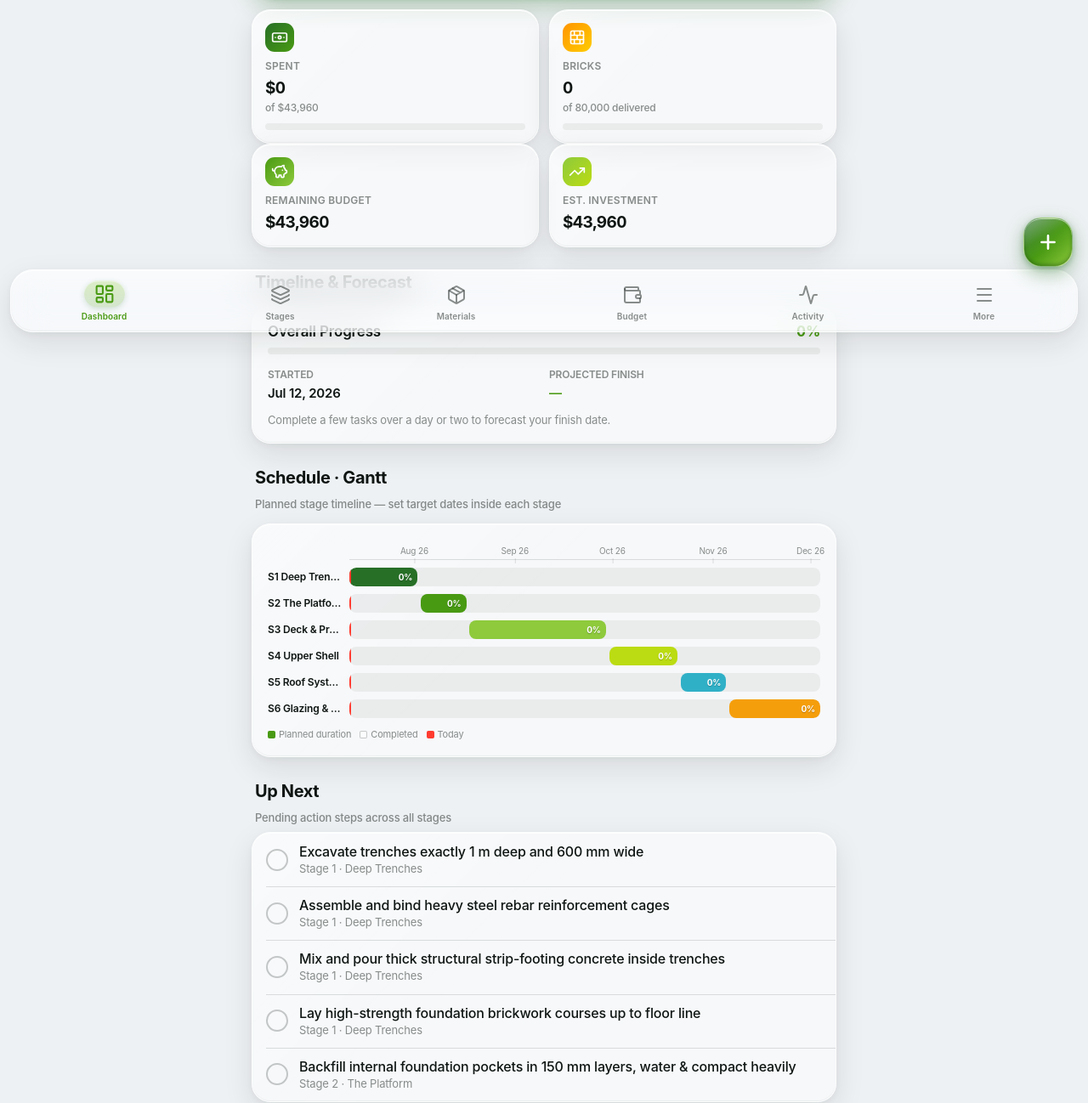
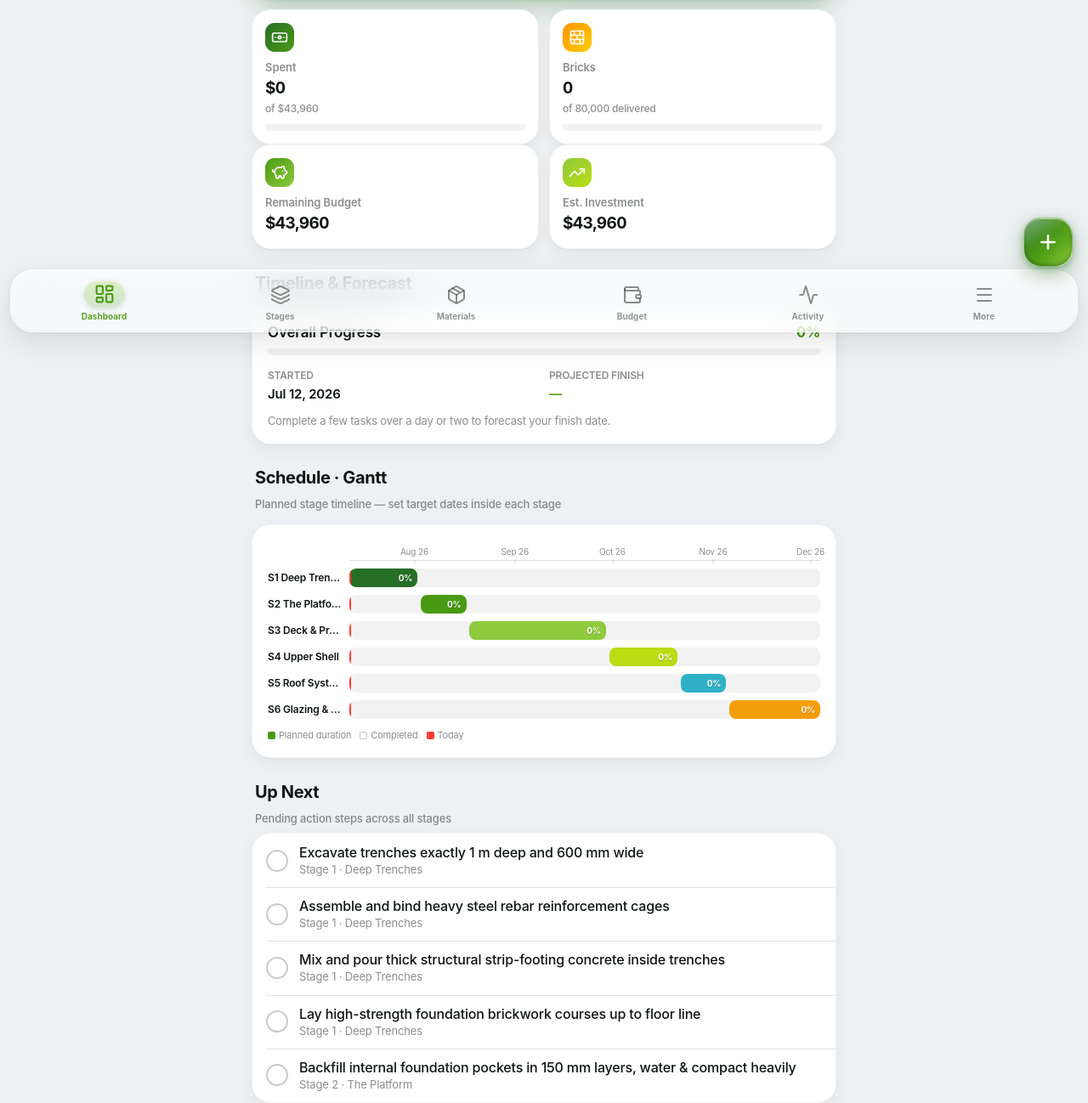
Before and after one commit to blackrossay/buildtrack, a plain HTML site: page index.html in a window 1280 px wide. Shown: the part 400-1698 px from the top of the page at 85% size. Drawn offline with Linux system fonts and the light colour scheme.

Commit message:
Premium iOS material pass: opaque content cards, glass reserved for chrome
Aligns with Apple's design language (per iOS UI Kit): translucent glass
material is for chrome only (nav bar, tab bar, toast, FAB); content
surfaces are crisp and opaque.

- Convert .card/.tile/.list/.stage from translucent glass to opaque
  --surface with a hairline border + refined soft shadow (light + dark
  elevated tokens), so cards pop cleanly off the grouped background
- Remove the glass specular sheen from content cards (kept on chrome/hero)
- Modernize KPI tile labels: sentence-case secondary labels instead of
  ALL-CAPS (iOS 17/18 style), tabular-nums on values
- Drop unused backdrop-filter on content for crisper rendering + perf

Co-authored-by: Copilot <223556219+Copilot@users.noreply.github.com>

```diff
--- a/index.html
+++ b/index.html
@@ -51,6 +51,10 @@
   --glass-lo:rgba(16,32,20,.05);
   --glass-shadow:0 2px 8px rgba(16,32,20,.05),0 12px 34px rgba(16,32,20,.10);
   --glass-blur:blur(22px) saturate(180%);
+  /* Opaque content surfaces (Apple uses glass for chrome, solid cards for content) */
+  --surface:#ffffff;
+  --surface-border:rgba(16,26,20,.05);
+  --surface-shadow:0 1px 2px rgba(16,26,20,.05),0 6px 20px rgba(16,26,20,.055);
 }
 @media (prefers-color-scheme: dark){
   :root{
@@ -79,6 +83,9 @@
     --glass-lo:rgba(0,0,0,.35);
     --glass-shadow:0 2px 10px rgba(0,0,0,.35),0 14px 40px rgba(0,0,0,.5);
     --glass-blur:blur(24px) saturate(160%);
+    --surface:#171d19;
+    --surface-border:rgba(255,255,255,.07);
+    --surface-shadow:0 1px 3px rgba(0,0,0,.44),0 8px 26px rgba(0,0,0,.4);
   }
 }
 *{box-sizing:border-box;-webkit-tap-highlight-color:transparent;-webkit-touch-callout:none}
@@ -148,15 +155,10 @@ h1,h2,h3,h4{margin:0;font-weight:700;letter-spacing:-.022em}
 /* ---------- Cards ---------- */
 .card{
   position:relative;isolation:isolate;
-  background:var(--glass-bg);border-radius:var(--radius);padding:18px;margin:14px 0;
-  -webkit-backdrop-filter:var(--glass-blur);backdrop-filter:var(--glass-blur);
-  border:1px solid var(--glass-border);
-  box-shadow:var(--glass-shadow),inset 0 1px 0 var(--glass-hi),inset 0 -1px 1px var(--glass-lo);
+  background:var(--surface);border-radius:var(--radius);padding:18px;margin:14px 0;
+  border:1px solid var(--surface-border);
+  box-shadow:var(--surface-shadow);
 }
-.card::before,.tile::before,.list::before,.stage::before{content:"";position:absolute;inset:0;
-  pointer-events:none;border-radius:inherit;z-index:-1;
-  background:linear-gradient(135deg,rgba(255,255,255,.5) 0%,rgba(255,255,255,.09) 22%,transparent 44%);
-  opacity:.5;mix-blend-mode:screen}
 .card.pad0{padding:0;overflow:hidden}
 .section-title{font-size:20px;font-weight:700;margin:26px 4px 8px;letter-spacing:-.02em;text-wrap:balance}
 .section-sub{color:var(--muted);font-size:13px;margin:0 4px 8px;font-weight:500;text-wrap:pretty}
@@ -168,15 +170,14 @@ h1,h2,h3,h4{margin:0;font-weight:700;letter-spacing:-.022em}
 .g3{grid-template-columns:repeat(3,1fr)}
 .tile{
   position:relative;isolation:isolate;
-  background:var(--glass-bg);border-radius:var(--radius);padding:15px;
-  -webkit-backdrop-filter:var(--glass-blur);backdrop-filter:var(--glass-blur);
-  border:1px solid var(--glass-border);
-  box-shadow:var(--glass-shadow),inset 0 1px 0 var(--glass-hi),inset 0 -1px 1px var(--glass-lo);
+  background:var(--surface);border-radius:var(--radius);padding:15px;
+  border:1px solid var(--surface-border);
+  box-shadow:var(--surface-shadow);
   transition-property:transform,box-shadow;transition-duration:.24s;transition-timing-function:var(--ease-spring);
 }
 .tile:active{transform:scale(.97)}
-.tile .lbl{font-size:12px;color:var(--muted);font-weight:600;text-transform:uppercase;letter-spacing:.02em}
-.tile .val{font-size:24px;font-weight:750;margin-top:4px;letter-spacing:-.03em}
+.tile .lbl{font-size:13px;color:var(--muted);font-weight:590;letter-spacing:-.006em}
+.tile .val{font-size:24px;font-weight:750;margin-top:3px;letter-spacing:-.03em;font-variant-numeric:tabular-nums}
 .tile .val.sm{font-size:19px}
 .tile .foot{font-size:12px;color:var(--muted);margin-top:2px;font-weight:500}
 
@@ -241,10 +242,9 @@ h1,h2,h3,h4{margin:0;font-weight:700;letter-spacing:-.022em}
 .bar.over>span{background:linear-gradient(90deg,var(--red),var(--orange))}
 
 /* ---------- iOS grouped inset list ---------- */
-.list{position:relative;isolation:isolate;background:var(--glass-bg);border-radius:var(--radius);overflow:hidden;
-  -webkit-backdrop-filter:var(--glass-blur);backdrop-filter:var(--glass-blur);
-  border:1px solid var(--glass-border);
-  box-shadow:var(--glass-shadow),inset 0 1px 0 var(--glass-hi),inset 0 -1px 1px var(--glass-lo);margin:8px 0}
+.list{position:relative;isolation:isolate;background:var(--surface);border-radius:var(--radius);overflow:hidden;
+  border:1px solid var(--surface-border);
+  box-shadow:var(--surface-shadow);margin:8px 0}
 .row{
   display:flex;align-items:center;gap:13px;padding:12px 16px;min-height:48px;position:relative;
   transition:background .15s;
@@ -321,10 +321,9 @@ textarea{min-height:80px;resize:vertical;line-height:1.45}
 .exp .del:active{transform:scale(.85)}
 
 /* ---------- Stage disclosure ---------- */
-.stage{position:relative;isolation:isolate;background:var(--glass-bg);border-radius:var(--radius);margin:12px 0;overflow:hidden;
-  -webkit-backdrop-filter:var(--glass-blur);backdrop-filter:var(--glass-blur);
-  border:1px solid var(--glass-border);
-  box-shadow:var(--glass-shadow),inset 0 1px 0 var(--glass-hi),inset 0 -1px 1px var(--glass-lo)}
+.stage{position:relative;isolation:isolate;background:var(--surface);border-radius:var(--radius);margin:12px 0;overflow:hidden;
+  border:1px solid var(--surface-border);
+  box-shadow:var(--surface-shadow)}
 .stage-hd{display:flex;align-items:center;gap:14px;padding:16px;cursor:pointer;transition:background .15s}
 .stage-hd:active{background:var(--fill)}
 .stage-num{width:40px;height:40px;flex:0 0 auto;border-radius:11px;display:flex;align-items:center;justify-content:center;
```
